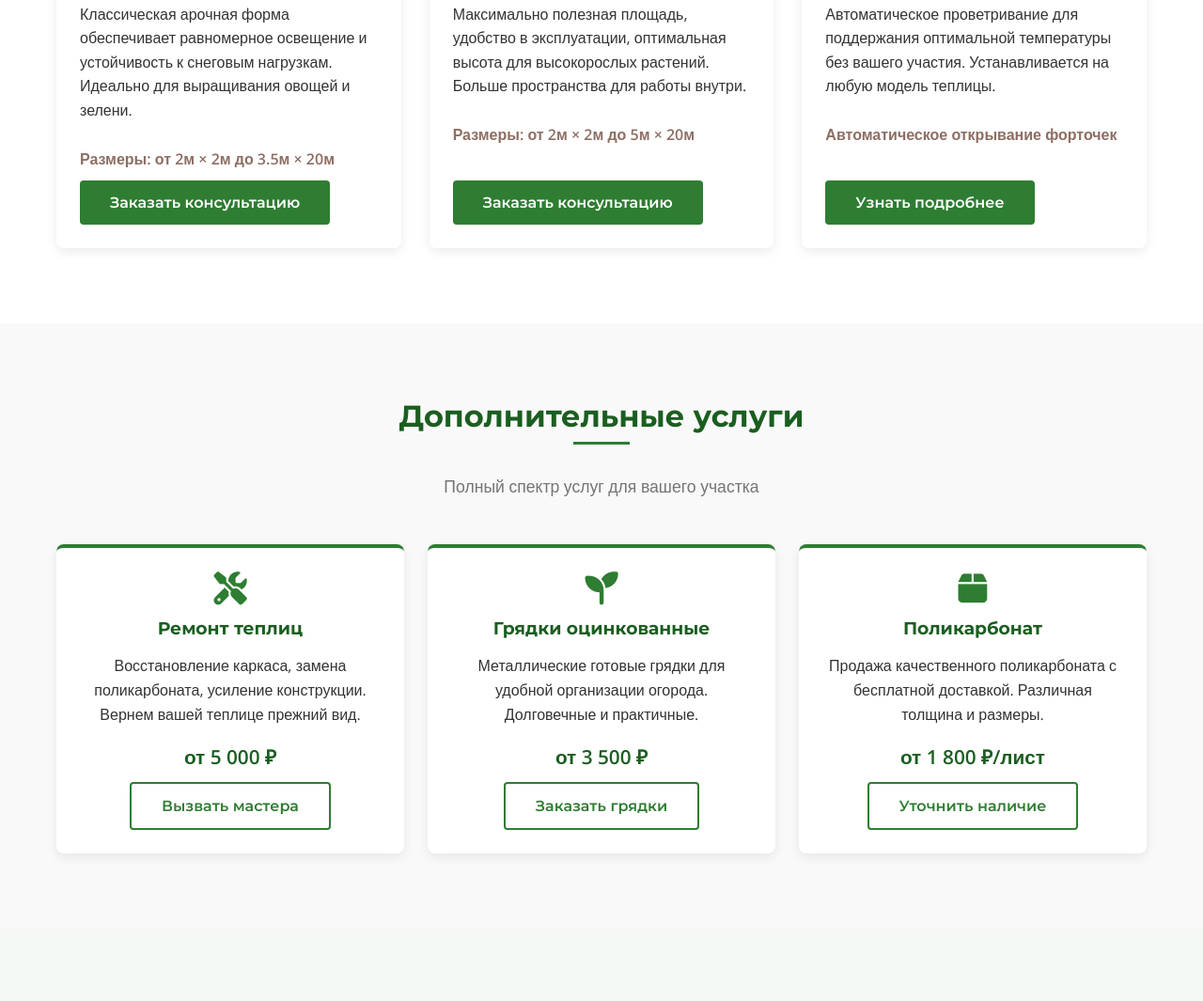
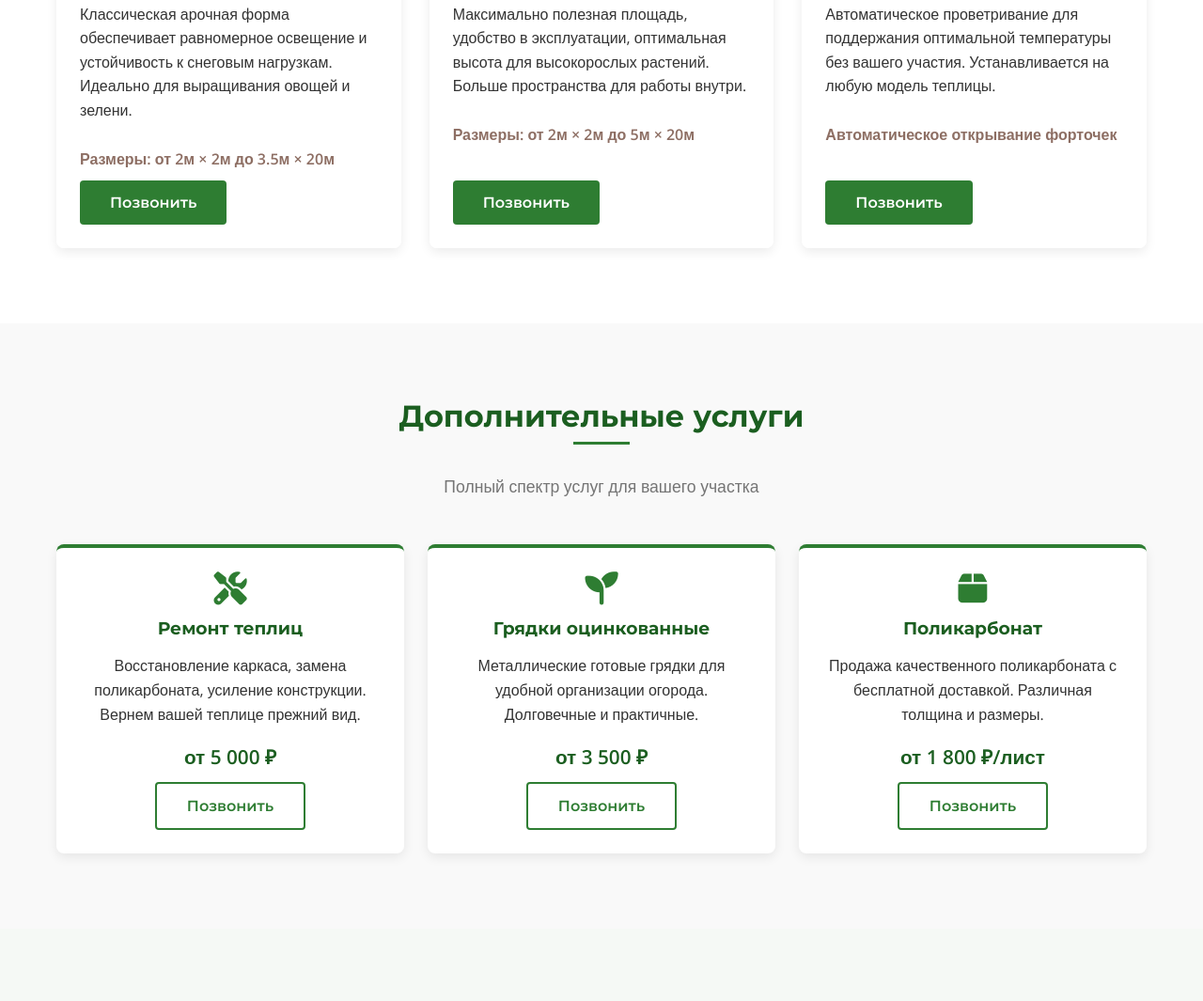
Before and after one commit to ivanfalkov/greenhouse, a plain HTML site: page ИП карандашурик v2.html in a window 1280 px wide. Shown: the part 3228-4293 px from the top of the page at 94% size. Drawn offline with nearby package versions, Linux system fonts and the light colour scheme.

Commit message:
Update button labels to "Позвонить" for various services in ИП карандашурик v2.html

```diff
--- a/ИП карандашурик v2.html
+++ b/ИП карандашурик v2.html
@@ -1230,7 +1230,7 @@
                             <h3>Капельные теплицы</h3>
                             <p>Классическая арочная форма обеспечивает равномерное освещение и устойчивость к снеговым нагрузкам. Идеально для выращивания овощей и зелени.</p>
                             <div class="product-size">Размеры: от 2м × 2м до 3.5м × 20м</div>
-                            <button class="btn open-form">Заказать консультацию</button>
+                            <button class="btn open-form">Позвонить</button>
                         </div>
                     </div>
 
@@ -1240,7 +1240,7 @@
                             <h3>Прямостенные теплицы</h3>
                             <p>Максимально полезная площадь, удобство в эксплуатации, оптимальная высота для высокорослых растений. Больше пространства для работы внутри.</p>
                             <div class="product-size">Размеры: от 2м × 2м до 5м × 20м</div>
-                            <button class="btn open-form">Заказать консультацию</button>
+                            <button class="btn open-form">Позвонить</button>
                         </div>
                     </div>
 
@@ -1250,7 +1250,7 @@
                             <h3>Термопривод</h3>
                             <p>Автоматическое проветривание для поддержания оптимальной температуры без вашего участия. Устанавливается на любую модель теплицы.</p>
                             <div class="product-size">Автоматическое открывание форточек</div>
-                            <button class="btn open-form">Узнать подробнее</button>
+                            <button class="btn open-form">Позвонить</button>
                         </div>
                     </div>
                 </div>
@@ -1269,7 +1269,7 @@
                         <h3>Ремонт теплиц</h3>
                         <p>Восстановление каркаса, замена поликарбоната, усиление конструкции. Вернем вашей теплице прежний вид.</p>
                         <div class="product-price">от 5 000 ₽</div>
-                        <button class="btn btn-secondary open-form">Вызвать мастера</button>
+                        <button class="btn btn-secondary open-form">Позвонить</button>
                     </div>
 
                     <div class="service-card">
@@ -1277,7 +1277,7 @@
                         <h3>Грядки оцинкованные</h3>
                         <p>Металлические готовые грядки для удобной организации огорода. Долговечные и практичные.</p>
                         <div class="product-price">от 3 500 ₽</div>
-                        <button class="btn btn-secondary open-form">Заказать грядки</button>
+                        <button class="btn btn-secondary open-form">Позвонить</button>
                     </div>
 
                     <div class="service-card">
@@ -1285,7 +1285,7 @@
                         <h3>Поликарбонат</h3>
                         <p>Продажа качественного поликарбоната с бесплатной доставкой. Различная толщина и размеры.</p>
                         <div class="product-price">от 1 800 ₽/лист</div>
-                        <button class="btn btn-secondary open-form">Уточнить наличие</button>
+                        <button class="btn btn-secondary open-form">Позвонить</button>
                     </div>
                 </div>
             </div>
```
